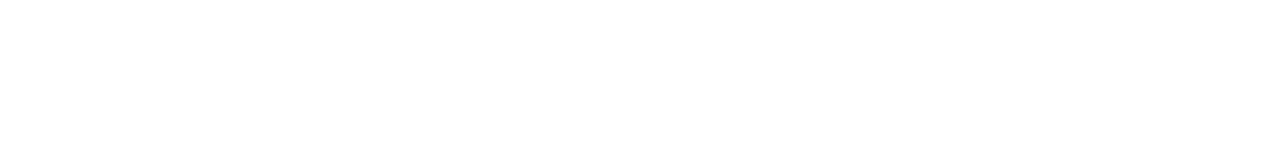
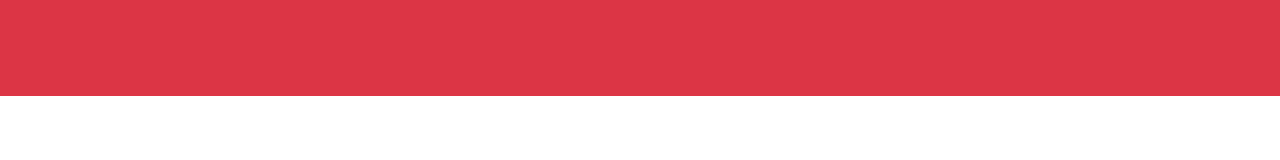
Before and after one commit to thealamindev/bootstrap-temp, a plain HTML site: page index.html in a window 1280 px wide. Drawn offline with Linux system fonts and the light colour scheme.

Commit message:
addRedColor

```diff
--- a/index.html
+++ b/index.html
@@ -12,6 +12,9 @@
   </head>
   <body>
     <!-- Header Part Start  -->
+     <section class="py-5 bg-danger">
+
+     </section>
     <!-- Header Part End -->
 
     <!-- Header Part Start  -->
```
